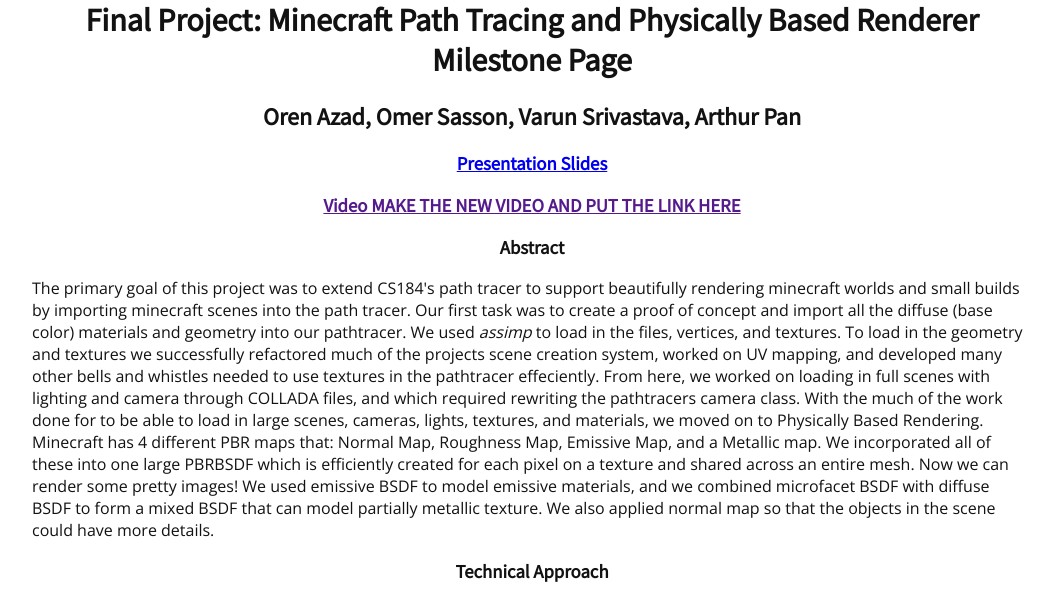
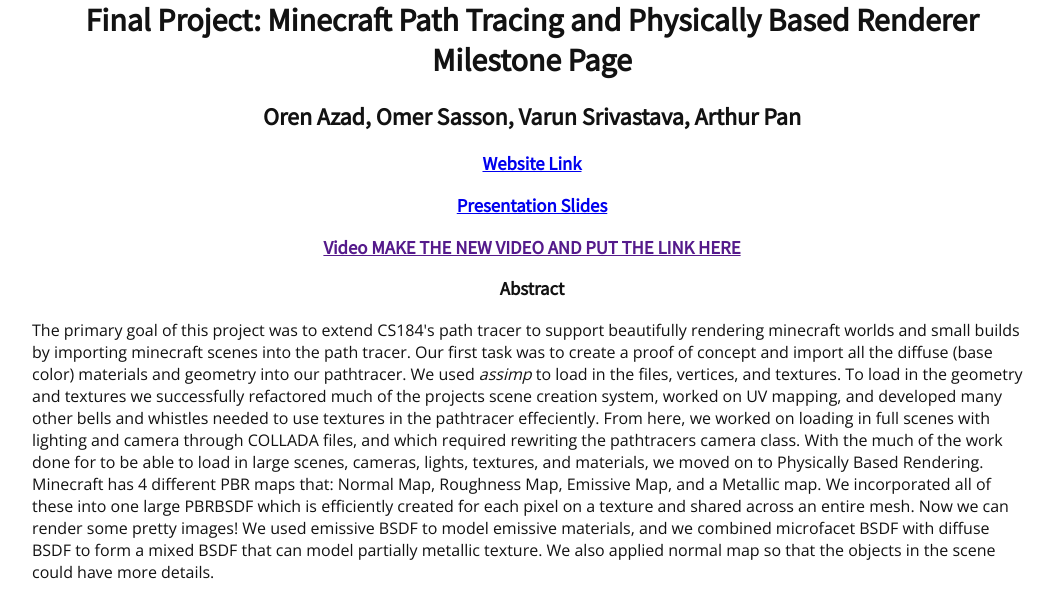
Before and after one commit to orenazad/cs184-Final-Project-Proposal, a plain HTML site: page final_report.html in a window 1280 px wide. Shown: the part 183-782 px from the top of the page, without its empty margins (108-1162 px from the left). Drawn offline with nearby package versions, Linux system fonts and the light colour scheme.

Commit message:
add website link

```diff
--- a/final_report.html
+++ b/final_report.html
@@ -61,10 +61,12 @@
     <h1 align="middle">Final Project: Minecraft Path Tracing and Physically Based Renderer Milestone Page</h1>
     <h2 align="middle">Oren Azad, Omer Sasson, Varun Srivastava, Arthur Pan</h2>
     <h3 align="middle"> <a
+        href="    https://orenazad.github.io/cs184-Final-Project-Proposal/final_report.html">
+        Website Link</a> </h3>
+    <h3 align="middle"> <a
             href="https://docs.google.com/presentation/d/1QaE9mQK04J4OdzJnbJiFXqHeNatr90M2XD6SatOKVCg/edit#slide=id.p1">
             Presentation Slides</a> </h3>
     <h3 align="middle"> <a href=""> Video MAKE THE NEW VIDEO AND PUT THE LINK HERE</a> </h3>
-
     <h3 align="middle">Abstract</h3>
 
     <p>
```
